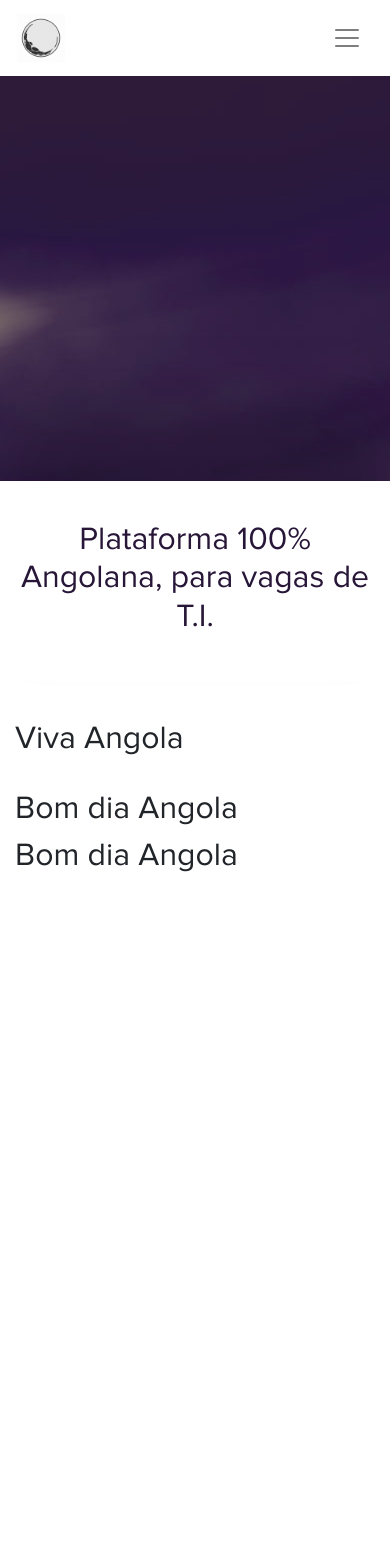
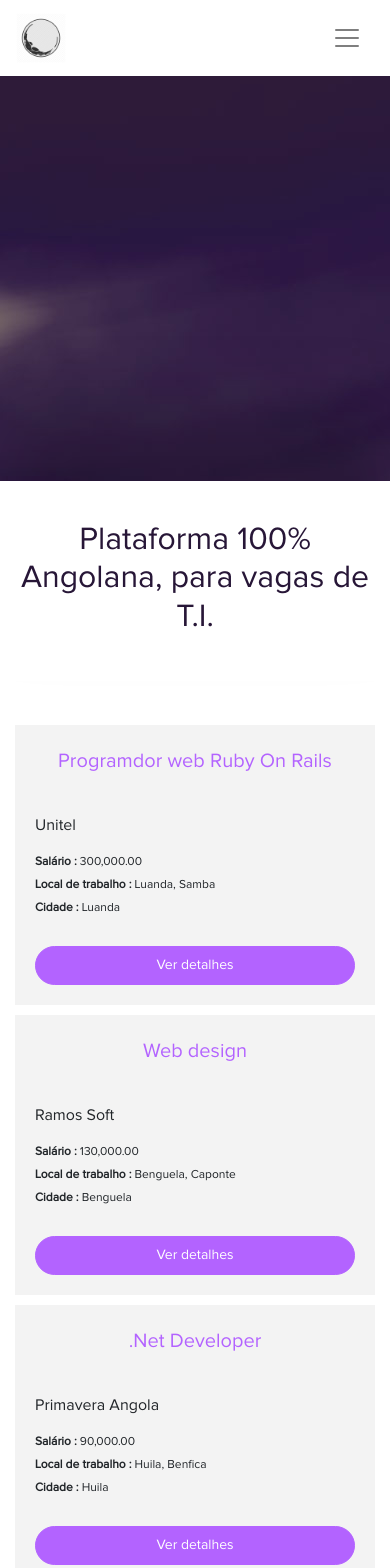
Before and after one commit to cabanga/moon-web, a Vue app: page / in a window 390 px wide. Shown: the top 1568 px of the page. Before the commit the page ends 883 px from the top, so only its background shows below. Built offline with nearby package versions, Linux system fonts and the light colour scheme.

Commit message:
add card vacancy

```diff
--- /dev/null
+++ b/src/api/data.json
@@ -0,0 +1,26 @@
+[
+    {
+        "id": 1,
+        "title": "Programdor web Ruby On Rails",
+        "company": "Unitel",
+        "salary": "300,000.00",
+        "workPlace": "Luanda, Samba",
+        "city": "Luanda"
+    },
+    {
+        "id": 2,
+        "title": "Web design",
+        "company": "Ramos Soft",
+        "salary": "130,000.00",
+        "workPlace": "Benguela, Caponte",
+        "city": "Benguela"
+    },
+    {
+        "id": 3,
+        "title": ".Net Developer",
+        "company": "Primavera Angola",
+        "salary": "90,000.00",
+        "workPlace": "Huila, Benfica",
+        "city": "Huila"
+    }
+]
--- a/src/assets/css/application.css
+++ b/src/assets/css/application.css
@@ -26,6 +26,52 @@
 ==============================================================
 ==============================================================
 */
+
+.p-info{
+  font-size: 12px;
+  margin-bottom: 5px;
+}
+
+.text-title{
+  color: #271637;
+  padding: 40px 0px;
+}
+
+.card.card-moon{
+  background-color: #8c8c8c1a;
+  border: 0px solid rgba(0,0,0,.125);
+  border-radius: 0;
+  margin: 5px 0;
+}
+
+.container-home{
+  position: relative;
+  background-color: #ffffff;
+  height: 200px;
+  bottom: -81%;
+  width: 100%;
+  padding-right: 15px;
+  padding-left: 15px;
+  margin-right: auto;
+  margin-left: auto;
+  box-shadow: #00000038 0px -70px 74px;
+}
+
+.bg-home {
+  background-attachment: scroll;
+  background-color: #666;
+  background-image: url('../images/header.jpg');
+  background-position: top left, center center;
+  background-repeat: repeat, no-repeat;
+  background-size: auto, cover;
+  color: #fff!important;
+  height: 500px;
+  margin-top: -3%;
+}
+
+.no-padding{
+  padding: 0%;
+}
 
 .navbar-scroll{
   box-shadow: 0 2px 10px rgba(0,0,0,.25);
@@ -99,9 +145,9 @@
 }
 
 .btn-defaul{
-  color: #6c63ff !important;
+  color: #b363ff !important;
   background-color: #fff;
-  border-color: #6c63ff;
+  border-color: #b363ff;
   padding: 8px 30px!important;
   border-radius: 70px;
   width: 100%;
@@ -109,8 +155,8 @@
 
 .btn-defaul:hover{
   color: #fff !important;
-  background-color: #6c63ff;
-  border-color: #6c63ff;
+  background-color: #b363ff;
+  border-color: #b363ff;
   margin-left: 20px;
   border-radius: 70px;
   padding: 8px 30px!important;
@@ -121,3 +167,7 @@
   border: 0px solid transparent!important;
   border-radius: 0!important;
 }
+
+.color-default{
+  color: #b363ff;
+}
--- /dev/null
+++ b/src/components/VacancyCard.vue
@@ -0,0 +1,27 @@
+<template>
+    <div class="col-sm-4">
+        <div class="card card-moon">
+
+            <div class="card-title">
+                <br>
+                <h5 class="text-center color-default">{{vacancy.title}}</h5>
+            </div>
+            <div class="card-body">
+                <p><span>{{vacancy.company}}</span> </p>
+                <p class="p-info"><strong>Salário : </strong> <span>{{vacancy.salary}}</span> </p>
+                <p class="p-info"><strong>Local de trabalho : </strong> <span>{{vacancy.workPlace}}</span> </p>
+                <p class="p-info"><strong>Cidade : </strong> <span>{{vacancy.city}}</span> </p>
+                <br>
+                <button type="submit" class="btn btnSubmit-login btn-sm ">Ver detalhes</button>
+            </div>
+        </div>
+    </div>
+</template>
+
+<script>
+    export default {
+        props: {
+            vacancy: Object
+        }
+    }
+</script>
--- a/src/views/Home.vue
+++ b/src/views/Home.vue
@@ -2,12 +2,11 @@
   <div>
     <div class="bg-home">
       <div class="container container-home">
-        <h2 class="text-center text-title">Plataforma 100% Angolana, para vagas de T.I.</h2>
-
+        <h2 class="text-center text-title ">
+          Plataforma 100% Angolana, para vagas de T.I.
+        </h2>
       </div>
     </div>
-
-
 
     <div class="container">
       <br>
@@ -16,52 +15,33 @@
       <br>
       <br>
       <br>
-
-      <h2>Viva Angola</h2>
+      <div class="row no-padding">
+        <VacancyCard v-for="vac in dataVacancies" :vacancy="vac" :key="vac.id">
+        </VacancyCard>
+      </div>
       <br>
-      <h2>Bom dia Angola</h2>
-      <h2>Bom dia Angola</h2>
+      <br>
     </div>
-
   </div>
 </template>
 
 <script>
+  /* eslint func-call-spacing: ["error", "never"] */
+  /* eslint function-paren-newline: ["error", "multiline"] */
+  /* eslint-disable */
+
+  import VacancyCard from '@/components/VacancyCard.vue';
+  import dataV from '@/api/data.json'
+
   export default {
     name: 'home',
+    data () {
+      return {
+        dataVacancies: dataV
+      }
+    },
+    components: {
+      VacancyCard
+    }
   }
 </script>
-
-
-<style>
-  .text-title{
-    color: #271637;
-    padding: 40px 0px;
-  }
-
-  .container-home{
-    position: relative;
-    background-color: #ffffff;
-    height: 200px;
-    bottom: -81%;
-    width: 100%;
-    padding-right: 15px;
-    padding-left: 15px;
-    margin-right: auto;
-    margin-left: auto;
-    box-shadow: #00000038 0px -70px 74px;
-  }
-
-  .bg-home {
-    background-attachment: scroll;
-    background-color: #666;
-    background-image: url('../assets/images/header.jpg');
-    background-position: top left, center center;
-    background-repeat: repeat, no-repeat;
-    background-size: auto, cover;
-    color: #fff!important;
-    height: 500px;
-    margin-top: -3%;
-  }
-
-</style>
```
